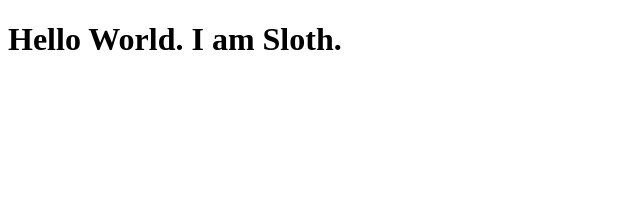
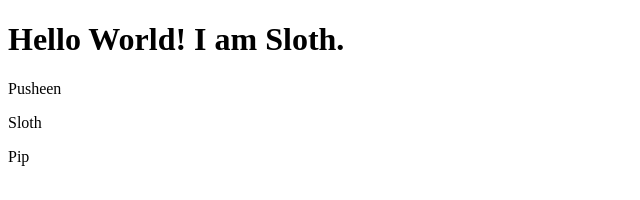
Before and after one commit to NPPHA/coursera-test, a plain HTML site: page site/index.html in a window 1280 px wide. Shown: the whole page, without its empty margins (0-640 px from the left). Drawn offline with Linux system fonts and the light colour scheme.

Commit message:
Add some texts for fun

```diff
--- a/site/index.html
+++ b/site/index.html
@@ -4,6 +4,9 @@
 	<title>Hello World</title>
 </head>
 <body>
-<h1>Hello World. I am Sloth.</h1>
+<h1>Hello World! I am Sloth.</h1>
+<p>Pusheen<p>
+<p>Sloth</p>
+<p>Pip</p>
 </body>
 </html>
```
